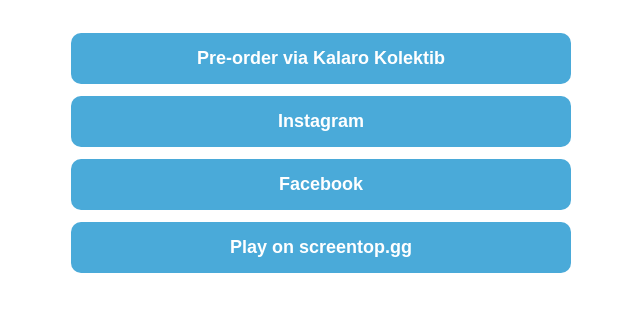
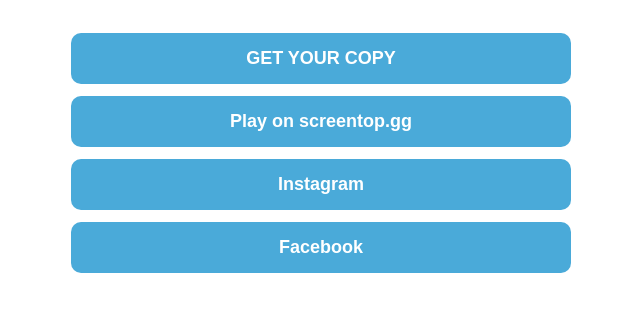
Before and after one commit to johnelbacani/bulletpoint-site, a plain HTML site: page index.html in a window 1280 px wide. Shown: the part 409-720 px from the top of the page, without its empty margins (319-959 px from the left). Drawn offline with Linux system fonts and the light colour scheme.

Commit message:
update order link

```diff
--- a/index.html
+++ b/index.html
@@ -56,10 +56,10 @@
     <img src="game-logo.png" alt="Bullet Point Board Game Logo">
 
     <!-- Replace links with your own -->
-    <a href="https://docs.google.com/forms/d/e/1FAIpQLScT2GueOQLi67WC1KJEhBereQGAVqbgf571oEQV-MUe__T9Sg/viewform" target="_blank">Pre-order via Kalaro Kolektib</a>
+    <a href="https://forms.gle/73q2pWNZuVuQVJ4Y7" target="_blank">GET YOUR COPY</a>
+    <a href="https://screentop.gg/@jbacani/bullet-point" target="_blank">Play on screentop.gg</a>
     <a href="https://www.instagram.com/theworkplaysph/" target="_blank">Instagram</a>
     <a href="https://www.facebook.com/theworkplaysph" target="_blank">Facebook</a>
-    <a href="https://screentop.gg/@jbacani/bullet-point" target="_blank">Play on screentop.gg</a>
     <!-- <a href="https://yourshop.com" target="_blank">Buy the Game</a> -->
   </div>
 </body>
```
